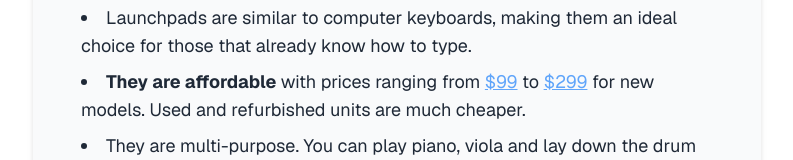
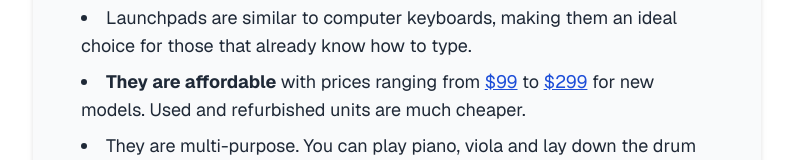
Before and after one commit to leouofa/gridbeat, a Next.js app: page / in a window 1280 px wide. Shown: the part 1984-2144 px from the top of the page, without its empty margins (243-1036 px from the left). Built offline with nearby package versions, Linux system fonts and the light colour scheme.

Commit message:
updates to the welcome page

```diff
--- a/app/page.tsx
+++ b/app/page.tsx
@@ -118,7 +118,7 @@ export default function Home() {
                     href="https://us.novationmusic.com/products/launchpad-mini-mk3"
                     target="_blank"
                     rel="noopener noreferrer"
-                    className="text-blue-400 underline"
+                    className="text-blue-700 underline"
                   >
                     $99
                   </a>{" "}
@@ -127,7 +127,7 @@ export default function Home() {
                     href="https://us.novationmusic.com/products/launchpad-pro-mk3"
                     target="_blank"
                     rel="noopener noreferrer"
-                    className="text-blue-400 underline"
+                    className="text-blue-700 underline"
                   >
                     $299
                   </a>{" "}
```
